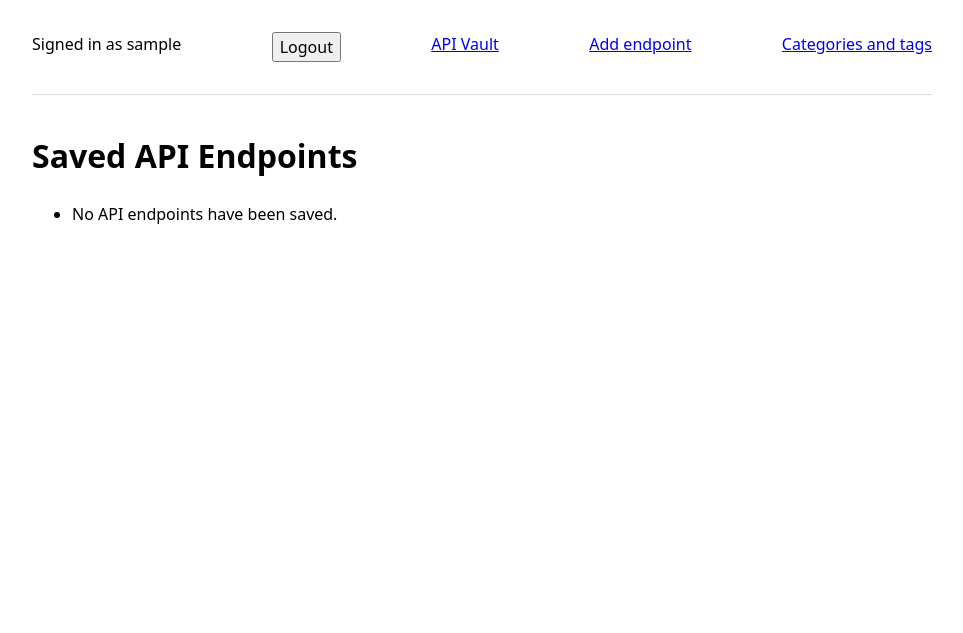
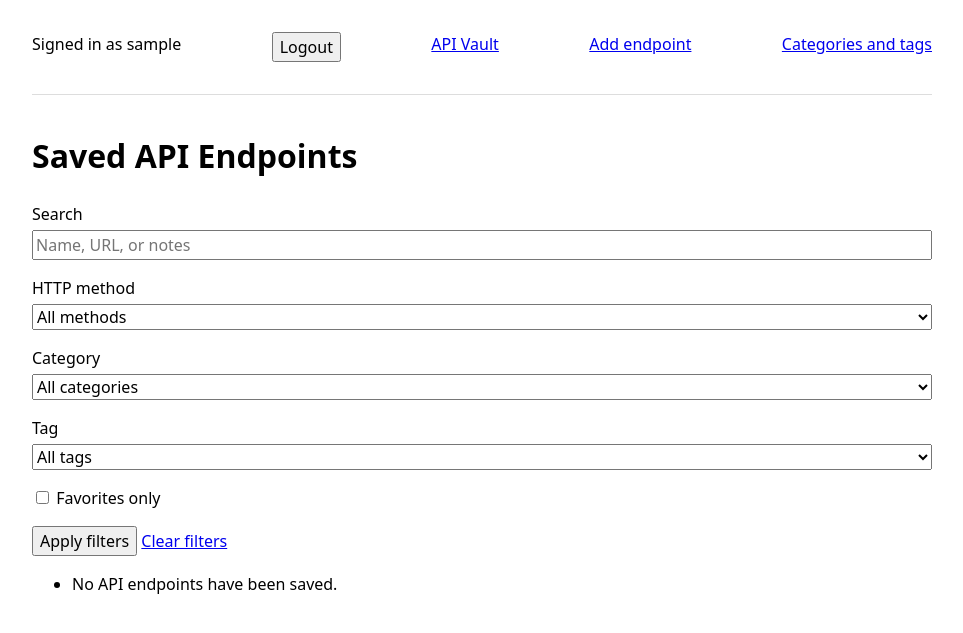
Before and after one commit to VarunSambanni/api-vault, a Django app: page /endpoints/ in a window 1280 px wide. Shown: the top 633 px of the page, without its empty margins (158-1121 px from the left). Run offline with Django 5.2, Linux system fonts and the light colour scheme; the visitor is signed in with stand-in values (Sample User, id 1); data that the repository does not hold is empty.

Commit message:
add filtering and search for tags and categories

```diff
--- a/endpoints/templates/endpoints/endpoints_list.html
+++ b/endpoints/templates/endpoints/endpoints_list.html
@@ -4,7 +4,84 @@
 
 {% block content %}
     <h1>Saved API Endpoints</h1>
+    <form method="get">
+        <p>
+            <label for="search">Search</label>
+            <input
+                id="search"
+                type="search"
+                name="q"
+                value="{{ query }}"
+                placeholder="Name, URL, or notes"
+            >
+        </p>
 
+        <p>
+            <label for="method">HTTP method</label>
+            <select id="method" name="method">
+                <option value="">All methods</option>
+
+                {% for value, label in method_choices %}
+                    <option
+                        value="{{ value }}"
+                        {% if selected_method == value %}selected{% endif %}
+                    >
+                        {{ label }}
+                    </option>
+                {% endfor %}
+            </select>
+        </p>
+
+        <p>
+            <label for="category">Category</label>
+            <select id="category" name="category">
+                <option value="">All categories</option>
+
+                {% for category in categories %}
+                    <option
+                        value="{{ category.pk }}"
+                        {% if selected_category_id == category.pk %}selected{% endif %}
+                    >
+                        {{ category.name }}
+                    </option>
+                {% endfor %}
+            </select>
+        </p>
+
+        <p>
+            <label for="tag">Tag</label>
+            <select id="tag" name="tag">
+                <option value="">All tags</option>
+
+                {% for tag in tags %}
+                    <option
+                        value="{{ tag.pk }}"
+                        {% if selected_tag_id == tag.pk %}selected{% endif %}
+                    >
+                        {{ tag.name }}
+                    </option>
+                {% endfor %}
+            </select>
+        </p>
+
+        <p>
+            <label>
+                <input
+                    type="checkbox"
+                    name="favorite"
+                    value="1"
+                    {% if favorite_only %}checked{% endif %}
+                >
+                Favorites only
+            </label>
+        </p>
+
+        <button type="submit">Apply filters</button>
+
+        <a href="{% url 'endpoints:endpoint-list' %}">
+            Clear filters
+        </a>
+    </form>
     <ul>
         {% for endpoint in endpoints %}
             <li>
--- a/endpoints/views.py
+++ b/endpoints/views.py
@@ -4,6 +4,7 @@ from endpoints.models import APIEndpoint
 from django.contrib.auth.decorators import login_required
 from django.views.decorators.http import require_POST
 from .models import APIEndpoint, Category, Tag
+from django.db.models import Q
 
 @login_required
 def endpoint_create(request):
@@ -22,8 +23,46 @@ def endpoint_create(request):
 
 @login_required
 def endpoint_list(request):
-    endpoints = APIEndpoint.objects.filter(owner=request.user).select_related("category").prefetch_related("tags").order_by("-created_at")
-    return render(request, "endpoints/endpoints_list.html", {"endpoints": endpoints})
+    endpoints = APIEndpoint.objects.filter(owner=request.user).select_related("category").prefetch_related("tags")
+    query = request.GET.get("q", "").strip()
+    method = request.GET.get("method", "")
+    category_value = request.GET.get("category", "")
+    tag_value = request.GET.get("tag", "")
+    favorite_only = request.GET.get("favorite") == "1"
+
+    category_id = (int(category_value) if category_value.isdigit() else None)
+    tag_id = (int(tag_value) if tag_value.isdigit() else None)
+
+    if query:
+        endpoints = endpoints.filter(Q(name__icontains=query) | Q(url__icontains=query) | Q(notes__icontains=query))
+
+    if method in APIEndpoint.HTTPMethod.values:
+        endpoints = endpoints.filter(method=method)
+
+    if category_id is not None:
+        endpoints = endpoints.filter(category__id=category_id)
+
+    if tag_id is not None:
+        endpoints = endpoints.filter(tags__id=tag_id)
+
+    if favorite_only:
+        endpoints = endpoints.filter(is_favorite=True)
+
+    endpoints = endpoints.distinct().order_by("-created_at")
+
+    context = {
+        "endpoints": endpoints,
+        "categories": Category.objects.filter(owner=request.user),
+        "tags": Tag.objects.filter(owner=request.user),
+        "method_choices": APIEndpoint.HTTPMethod.choices,
+        "query": query,
+        "selected_method": method,
+        "selected_category_id": category_id,
+        "selected_tag_id": tag_id,
+        "favorite_only": favorite_only,
+    }
+
+    return render(request, "endpoints/endpoints_list.html", context)
 
 @login_required
 def endpoint_detail(request, pk):
```
